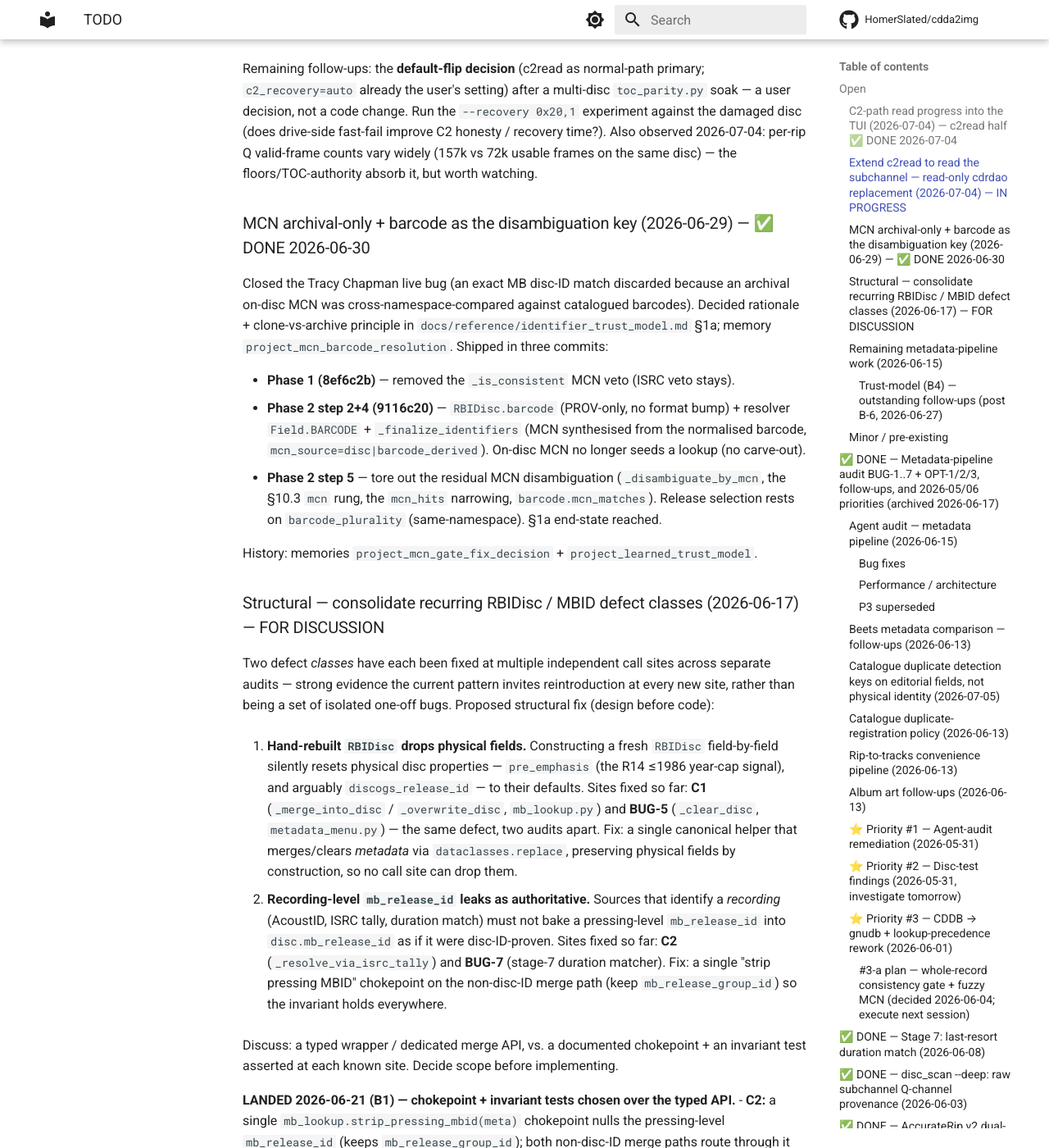
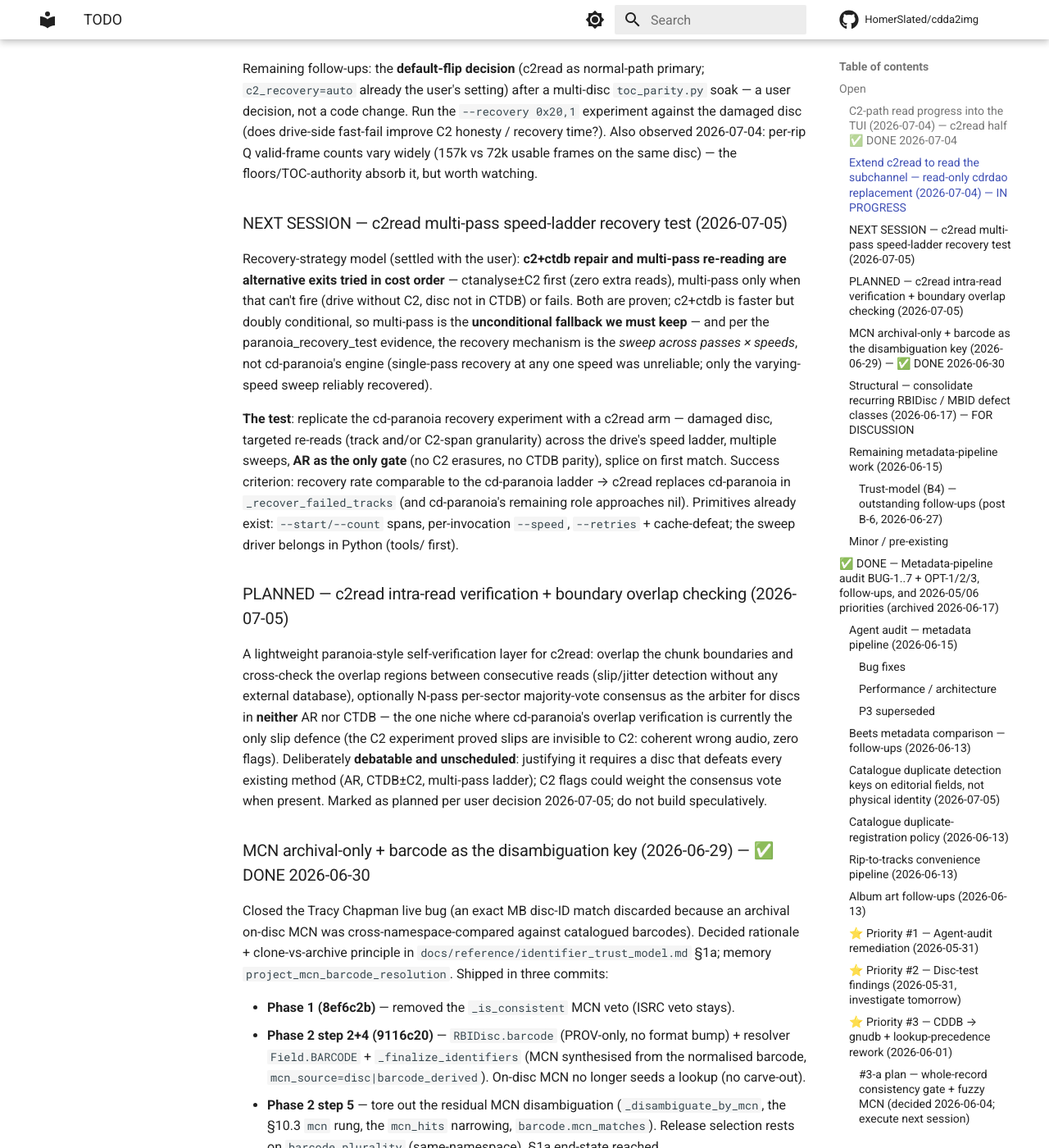
Before and after one commit to HomerSlated/cdda2img, an MkDocs documentation site: the page built from docs/reference/TODO.md, in a window 1280 px wide and 1400 px high, scrolled down 1360 px. Shown: the whole window at 82% size. Built offline with MkDocs 1.6.1 and Material for MkDocs 9.7.7, drawn with Linux system fonts in a browser that asks for light colours; comment, search, counter and statistics services are not loaded.

Commit message:
docs(todo,plan): next-session c2read multi-pass recovery test + planned overlap verification
Settled the recovery-strategy model with the user: ctanalyse+C2/CTDB repair and
multi-pass re-reading are alternative exits tried in cost order (parity repair
first - zero extra reads; multi-pass as the unconditional fallback when the
drive lacks C2 or the disc is not in CTDB). Per the paranoia_recovery_test
evidence the recovery mechanism is the sweep across passes x speeds, not
cd-paranoia's engine - so:

- NEXT SESSION test (TODO.md): replicate the recovery experiment with a c2read
  arm - targeted re-reads across the speed ladder, AR as the only gate, no C2
  erasures, no CTDB parity. Success -> c2read replaces cd-paranoia in
  _recover_failed_tracks.
- PLANNED, unscheduled (TODO.md): c2read intra-read verification + boundary
  overlap checking (paranoia-style arbiter for discs in neither AR nor CTDB);
  justification requires a disc that defeats every existing method. Marked per
  user decision; not to be built speculatively.

c2read-upgrade-plan.md: post-plan follow-ups note (all 11 original features
shipped 2026-07-04/05).

Co-Authored-By: Claude Fable 5 <noreply@anthropic.com>

```diff
--- a/docs/reference/TODO.md
+++ b/docs/reference/TODO.md
@@ -51,6 +51,37 @@ a user decision, not a code change. Run the `--recovery 0x20,1` experiment again
 damaged disc (does drive-side fast-fail improve C2 honesty / recovery time?). Also
 observed 2026-07-04: per-rip Q valid-frame counts vary widely (157k vs 72k usable frames
 on the same disc) — the floors/TOC-authority absorb it, but worth watching.
+
+### NEXT SESSION — c2read multi-pass speed-ladder recovery test (2026-07-05)
+
+Recovery-strategy model (settled with the user): **c2+ctdb repair and multi-pass
+re-reading are alternative exits tried in cost order** — ctanalyse±C2 first (zero extra
+reads), multi-pass only when that can't fire (drive without C2, disc not in CTDB) or
+fails. Both are proven; c2+ctdb is faster but doubly conditional, so multi-pass is the
+**unconditional fallback we must keep** — and per the paranoia_recovery_test evidence,
+the recovery mechanism is the *sweep across passes × speeds*, not cd-paranoia's engine
+(single-pass recovery at any one speed was unreliable; only the varying-speed sweep
+reliably recovered).
+
+**The test**: replicate the cd-paranoia recovery experiment with a c2read arm — damaged
+disc, targeted re-reads (track and/or C2-span granularity) across the drive's speed
+ladder, multiple sweeps, **AR as the only gate** (no C2 erasures, no CTDB parity), splice
+on first match. Success criterion: recovery rate comparable to the cd-paranoia ladder →
+c2read replaces cd-paranoia in `_recover_failed_tracks` (and cd-paranoia's remaining
+role approaches nil). Primitives already exist: `--start/--count` spans, per-invocation
+`--speed`, `--retries` + cache-defeat; the sweep driver belongs in Python (tools/ first).
+
+### PLANNED — c2read intra-read verification + boundary overlap checking (2026-07-05)
+
+A lightweight paranoia-style self-verification layer for c2read: overlap the chunk
+boundaries and cross-check the overlap regions between consecutive reads (slip/jitter
+detection without any external database), optionally N-pass per-sector majority-vote
+consensus as the arbiter for discs in **neither** AR nor CTDB — the one niche where
+cd-paranoia's overlap verification is currently the only slip defence (the C2 experiment
+proved slips are invisible to C2: coherent wrong audio, zero flags). Deliberately
+**debatable and unscheduled**: justifying it requires a disc that defeats every existing
+method (AR, CTDB±C2, multi-pass ladder); C2 flags could weight the consensus vote when
+present. Marked as planned per user decision 2026-07-05; do not build speculatively.
 
 ### MCN archival-only + barcode as the disambiguation key (2026-06-29) — ✅ DONE 2026-06-30
 
--- a/docs/reference/c2read-upgrade-plan.md
+++ b/docs/reference/c2read-upgrade-plan.md
@@ -424,6 +424,12 @@ F8's zero-fill bug fix folded into F1's read-loop work, and F9 free to ride alon
 early. Prerequisite actions: fetch a T10 MMC draft; verify the IEC 60908 CD-Text
 annex; run the F1 combo probe on the PX-716A before committing to 0xBE-vs-0xD8.
 
+**Post-plan follow-ups (2026-07-05, tracked in TODO.md):** the c2read multi-pass
+speed-ladder recovery test (AR-gated, no C2/CTDB — candidate replacement for the
+cd-paranoia rung in `_recover_failed_tracks`), and the planned-but-unscheduled
+intra-read verification / boundary overlap checking (the paranoia-style arbiter for
+discs in neither AR nor CTDB). All eleven original features shipped 2026-07-04/05.
+
 ---
 
 ## 7. Appendix: cdrtools (readcd) review — 2026-07-04
```
